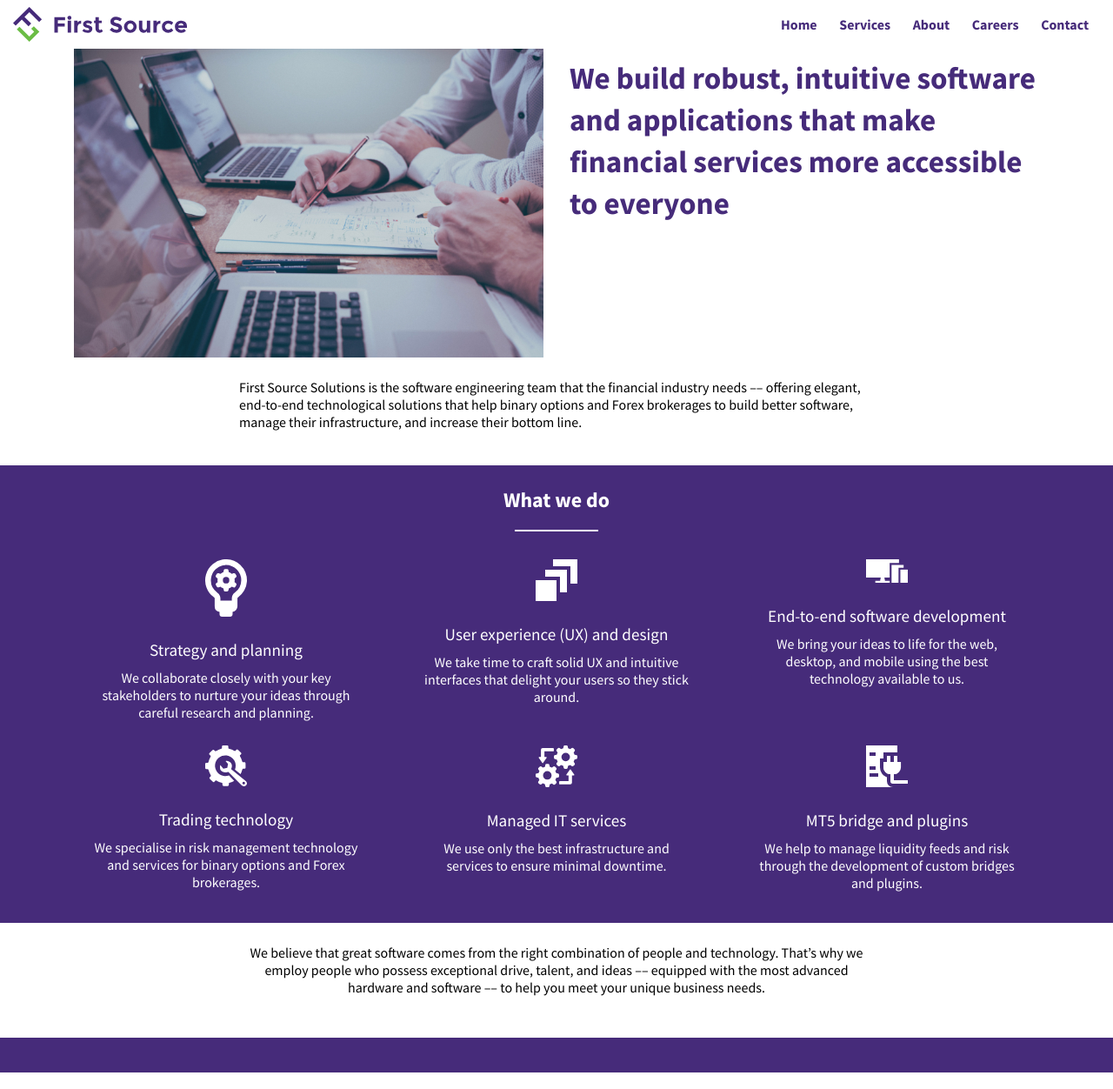
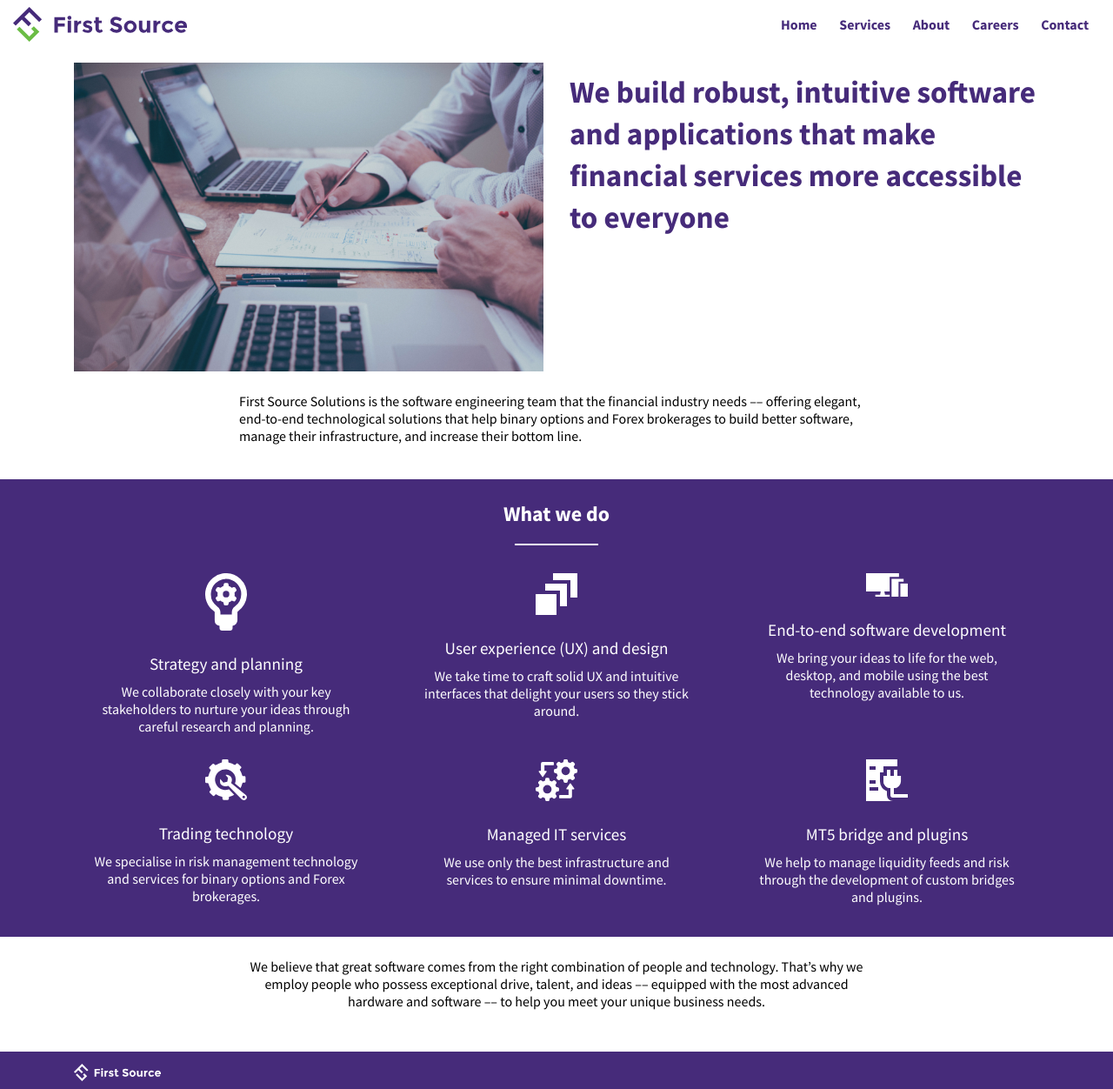
Before and after one commit to shayan-binary/firstsource, a Jekyll site: the page built from services.html, in a window 1280 px wide. Shown: the whole page at 87% size. Built offline with Jekyll 4.4.1, drawn with Linux system fonts in a browser that asks for light colours.

Commit message:
some fixes

```diff
--- a/_includes/footer.html
+++ b/_includes/footer.html
@@ -1,5 +1,10 @@
 <!-- Footer -->
 <footer>
-    <div class="container-fluid">
+    <div class="container">
+      <div class="row">
+        <div class="col-sm-3 align-self-start">
+      <img src= {{ "/img/FS_logo_white.svg" | prepend: site.github.url | replace: 'http://', 'https://' }} alt="">
+    </div>
+      </div>
     </div>
 </footer>
--- a/_sass/main.scss
+++ b/_sass/main.scss
@@ -359,8 +359,11 @@
 /*Footer*/
 footer {
   margin-top: 2rem;
-  padding: 20px 0;
+  padding: 0.6rem 0;
   background-color: $primary_color;
+  img{
+    width: 100px;
+  }
 }
 /* Media ueries */
 @media (max-width: 575px) {
--- a/careers.html
+++ b/careers.html
@@ -32,7 +32,7 @@
 <section class="intro-header career-why-iran mt-4">
   <div class="container">
     <div class="row justify-content-md-center">
-      <div class="col-sm-10">
+      <div class="col-sm-12 col-md-8">
         <div class="intro-message">
           <h3 class="reverse_color text-left">Why Iran?</h3>
           <p class="reverse_color text-justify">Out of all the countries in the world, why did we decide to set up base in Iran? It’s simple. According to the World Economic Forum, Iran ranks high on the list of the top countries with the most engineering graduates, making it a major repository
--- a/services.html
+++ b/services.html
@@ -2,7 +2,7 @@
 layout: default
 title: First Source Solutions | Services
 ---
-<section class="container justify-content-md-center">
+<section class="container justify-content-md-center mt-3">
   <div class="row">
     <div class="col-md-6"><img class="img-fluid" src= {{ "/img/service1.jpg" | prepend: site.github.url | replace: 'http://', 'https://' }} alt=""></div>
     <div class="col-md-6 align-middle">
```
Also changed, not shown: img/FS_logo_white.svg (added).
